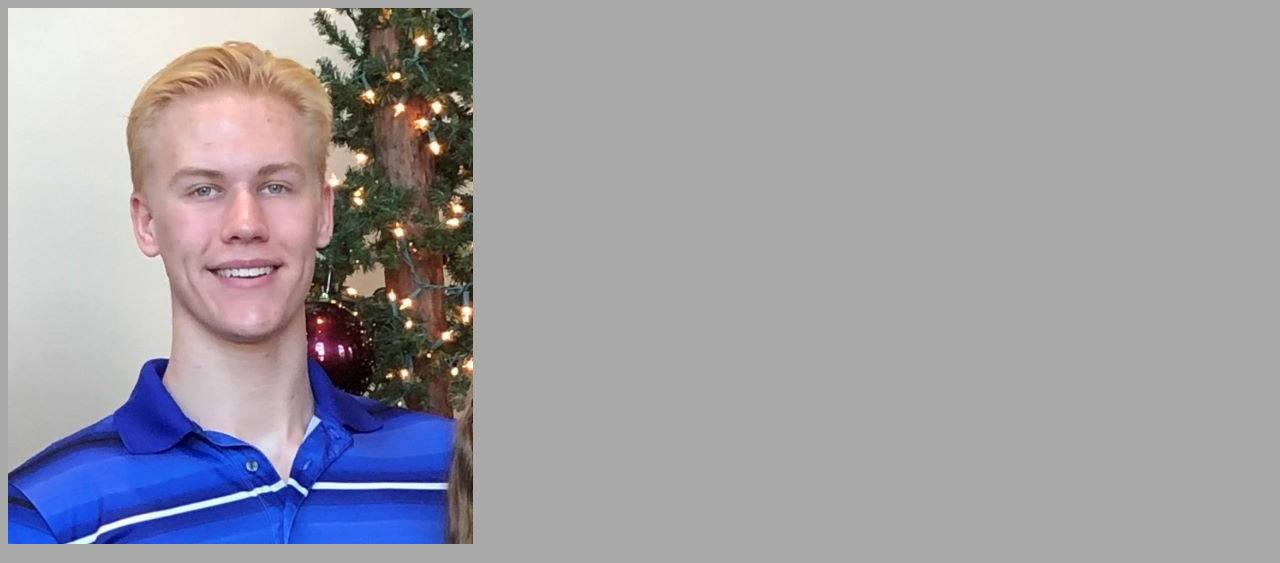
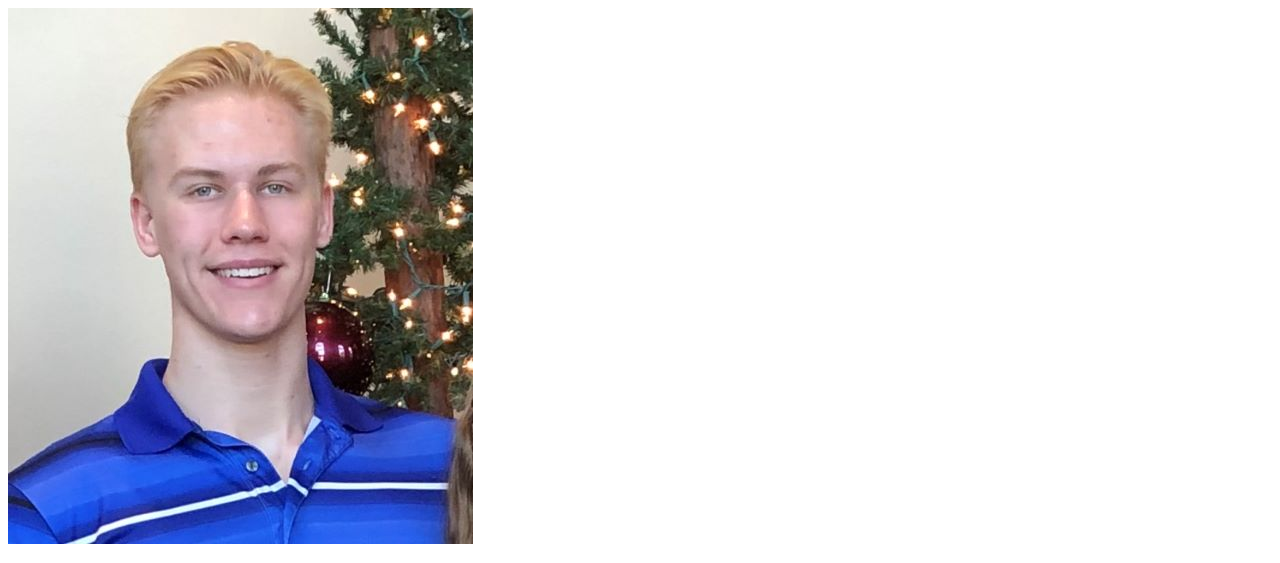
Before and after one commit to rcar491/rcar491.github.io, a plain HTML site: page index.html in a window 1280 px wide. Shown: the top 563 px of the page. Drawn offline with Linux system fonts and the light colour scheme.

Commit message:
Update index.html

```diff
--- a/index.html
+++ b/index.html
@@ -3,7 +3,7 @@
 <head>
 <title>BJU vCard</title>
 </head>
-<body style="background-color:darkgray;color:white;">
+<body style="background-color:lightblack;color:white;">
 <img src="BJU vCard Photo.jpeg">
 <h1>Ryan Carswell</h1>
 <p>I graduated from Cary Christian School this year, 2020, and I'm now attending online
```
